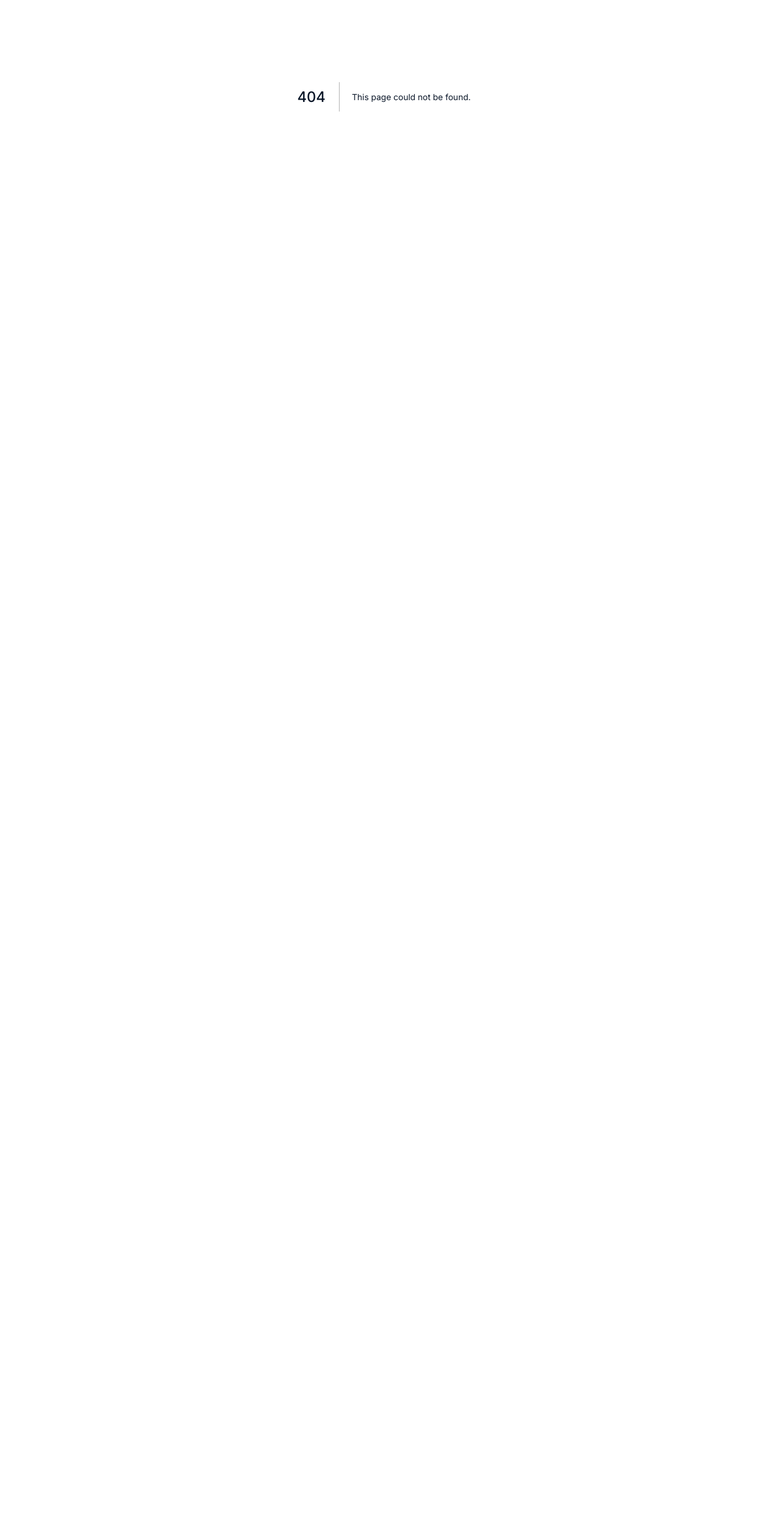
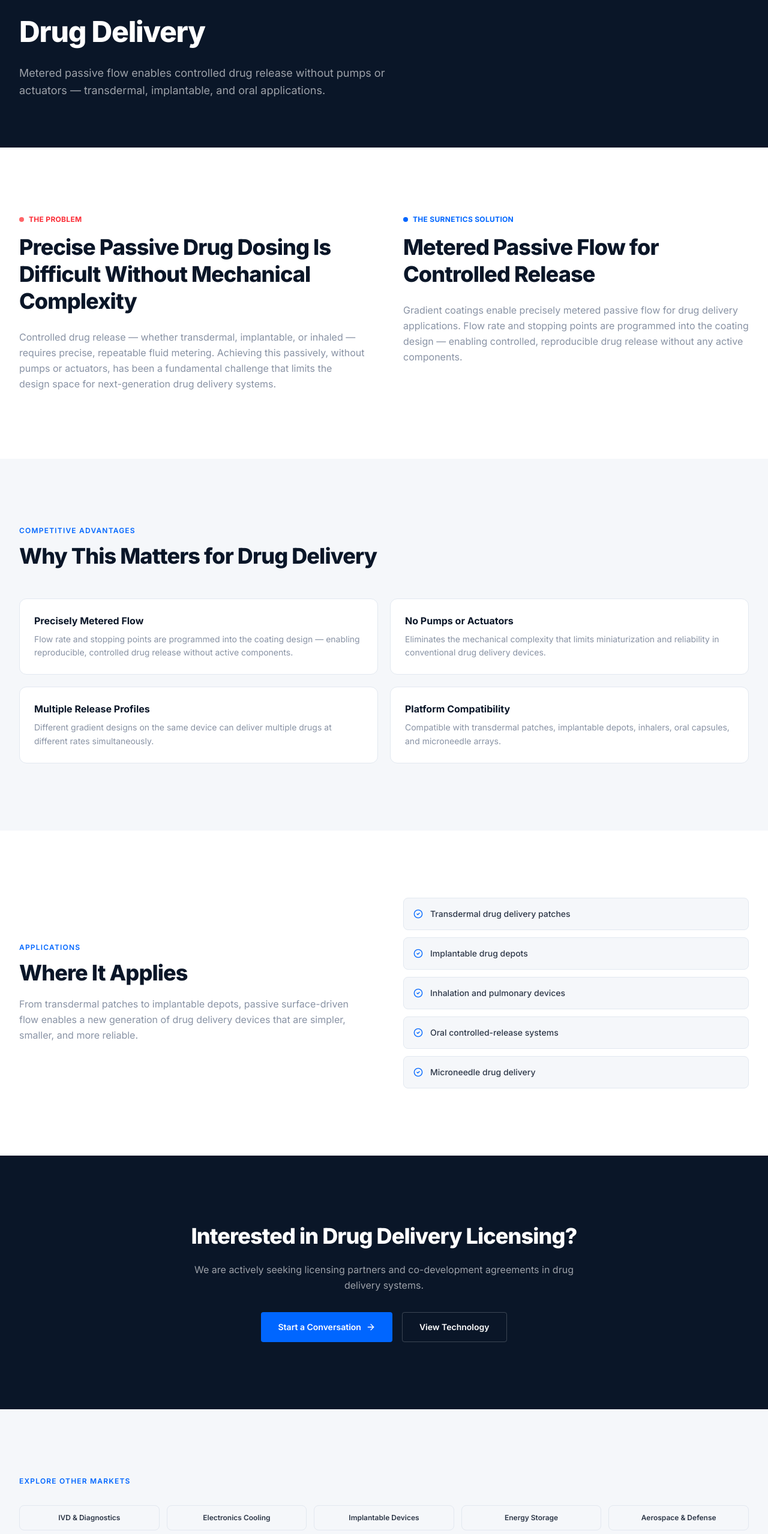
Before and after one commit to watchdogpedro/surnetics, a Next.js app: page /markets/drug-delivery in a window 1280 px wide. Before the commit this address had no page. Shown: the part 239-2797 px from the top of the page at 60% size. Before the commit the page ends 800 px from the top, so only its background shows below. Built offline with nearby package versions, Linux system fonts and the light colour scheme.

Commit message:
Add individual drug delivery market page

```diff
--- /dev/null
+++ b/src/app/markets/drug-delivery/page.tsx
@@ -0,0 +1,250 @@
+import type { Metadata } from "next";
+import Link from "next/link";
+import NavBar from "@/components/NavBar";
+import Footer from "@/components/Footer";
+import SectionWrapper from "@/components/SectionWrapper";
+import { Pill, CheckCircle2, ArrowRight, ArrowLeft } from "lucide-react";
+
+export const metadata: Metadata = {
+  title: "Drug Delivery | Passive Metered Flow for Controlled Release",
+  description:
+    "Metered passive flow enables controlled drug release without pumps or actuators — transdermal, implantable, and oral applications. Surnetics Surface Energy Gradient Coating technology.",
+  keywords: [
+    "drug delivery microfluidics",
+    "passive drug delivery",
+    "controlled release technology",
+    "transdermal drug delivery",
+    "pump-free drug delivery",
+    "microfluidic drug delivery licensing",
+    "implantable drug depot",
+  ],
+};
+
+const applications = [
+  "Transdermal drug delivery patches",
+  "Implantable drug depots",
+  "Inhalation and pulmonary devices",
+  "Oral controlled-release systems",
+  "Microneedle drug delivery",
+];
+
+const advantages = [
+  {
+    title: "Precisely Metered Flow",
+    description:
+      "Flow rate and stopping points are programmed into the coating design — enabling reproducible, controlled drug release without active components.",
+  },
+  {
+    title: "No Pumps or Actuators",
+    description:
+      "Eliminates the mechanical complexity that limits miniaturization and reliability in conventional drug delivery devices.",
+  },
+  {
+    title: "Multiple Release Profiles",
+    description:
+      "Different gradient designs on the same device can deliver multiple drugs at different rates simultaneously.",
+  },
+  {
+    title: "Platform Compatibility",
+    description:
+      "Compatible with transdermal patches, implantable depots, inhalers, oral capsules, and microneedle arrays.",
+  },
+];
+
+export default function DrugDeliveryPage() {
+  return (
+    <>
+      <NavBar />
+
+      {/* Header */}
+      <section className="bg-[#0A1628] pt-32 pb-20">
+        <div className="mx-auto max-w-7xl px-4 sm:px-6 lg:px-8">
+          <Link
+            href="/markets/"
+            className="inline-flex items-center gap-2 text-white/50 text-sm hover:text-white/80 transition-colors mb-8"
+          >
+            <ArrowLeft size={14} /> All Markets
+          </Link>
+          <div className="flex items-center gap-4 mb-6">
+            <div className="w-14 h-14 rounded-xl bg-[#0066FF]/20 flex items-center justify-center text-[#60A5FA]">
+              <Pill size={28} />
+            </div>
+            <p className="text-[#0066FF] text-xs font-semibold uppercase tracking-widest">
+              Market
+            </p>
+          </div>
+          <h1 className="text-white font-extrabold text-4xl md:text-5xl leading-tight tracking-tight mb-6 max-w-3xl">
+            Drug Delivery
+          </h1>
+          <p className="text-white/60 text-lg leading-relaxed max-w-2xl">
+            Metered passive flow enables controlled drug release without pumps
+            or actuators — transdermal, implantable, and oral applications.
+          </p>
+        </div>
+      </section>
+
+      {/* Problem */}
+      <SectionWrapper>
+        <div className="grid grid-cols-1 lg:grid-cols-2 gap-16">
+          <div>
+            <div className="flex items-center gap-2 mb-4">
+              <div className="w-2 h-2 rounded-full bg-red-400" />
+              <p className="text-red-500 text-xs font-bold uppercase tracking-wide">
+                The Problem
+              </p>
+            </div>
+            <h2 className="text-[#0A1628] font-extrabold text-3xl md:text-4xl leading-tight tracking-tight mb-6">
+              Precise Passive Drug Dosing Is Difficult Without Mechanical Complexity
+            </h2>
+            <div className="space-y-4 text-[#8892A4] text-base leading-relaxed">
+              <p>
+                Controlled drug release — whether transdermal, implantable, or
+                inhaled — requires precise, repeatable fluid metering. Achieving
+                this passively, without pumps or actuators, has been a fundamental
+                challenge that limits the design space for next-generation drug
+                delivery systems.
+              </p>
+            </div>
+          </div>
+
+          <div>
+            <div className="flex items-center gap-2 mb-4">
+              <div className="w-2 h-2 rounded-full bg-[#0066FF]" />
+              <p className="text-[#0066FF] text-xs font-bold uppercase tracking-wide">
+                The Surnetics Solution
+              </p>
+            </div>
+            <h2 className="text-[#0A1628] font-extrabold text-3xl md:text-4xl leading-tight tracking-tight mb-6">
+              Metered Passive Flow for Controlled Release
+            </h2>
+            <div className="space-y-4 text-[#8892A4] text-base leading-relaxed">
+              <p>
+                Gradient coatings enable precisely metered passive flow for drug
+                delivery applications. Flow rate and stopping points are programmed
+                into the coating design — enabling controlled, reproducible drug
+                release without any active components.
+              </p>
+            </div>
+          </div>
+        </div>
+      </SectionWrapper>
+
+      {/* Advantages */}
+      <SectionWrapper gray>
+        <div className="max-w-2xl mb-12">
+          <p className="text-[#0066FF] text-xs font-semibold uppercase tracking-widest mb-3">
+            Competitive Advantages
+          </p>
+          <h2 className="text-[#0A1628] font-extrabold text-3xl md:text-4xl leading-tight tracking-tight mb-4">
+            Why This Matters for Drug Delivery
+          </h2>
+        </div>
+        <div className="grid grid-cols-1 md:grid-cols-2 gap-5">
+          {advantages.map((adv) => (
+            <div
+              key={adv.title}
+              className="bg-white rounded-xl border border-[#E2E8F0] p-6"
+            >
+              <h3 className="text-[#0A1628] font-bold text-base mb-2">
+                {adv.title}
+              </h3>
+              <p className="text-[#8892A4] text-sm leading-relaxed">
+                {adv.description}
+              </p>
+            </div>
+          ))}
+        </div>
+      </SectionWrapper>
+
+      {/* Applications */}
+      <SectionWrapper>
+        <div className="grid grid-cols-1 lg:grid-cols-2 gap-16 items-center">
+          <div>
+            <p className="text-[#0066FF] text-xs font-semibold uppercase tracking-widest mb-3">
+              Applications
+            </p>
+            <h2 className="text-[#0A1628] font-extrabold text-3xl md:text-4xl leading-tight tracking-tight mb-4">
+              Where It Applies
+            </h2>
+            <p className="text-[#8892A4] text-base leading-relaxed">
+              From transdermal patches to implantable depots, passive
+              surface-driven flow enables a new generation of drug delivery
+              devices that are simpler, smaller, and more reliable.
+            </p>
+          </div>
+          <ul className="space-y-3">
+            {applications.map((app) => (
+              <li
+                key={app}
+                className="flex items-center gap-3 p-4 bg-[#F5F7FA] rounded-lg border border-[#E2E8F0]"
+              >
+                <CheckCircle2
+                  size={16}
+                  className="text-[#0066FF] flex-shrink-0"
+                />
+                <span className="text-[#2D3748] text-sm font-medium">
+                  {app}
+                </span>
+              </li>
+            ))}
+          </ul>
+        </div>
+      </SectionWrapper>
+
+      {/* CTA */}
+      <SectionWrapper dark>
+        <div className="text-center max-w-2xl mx-auto">
+          <h2 className="text-white font-extrabold text-3xl md:text-4xl leading-tight tracking-tight mb-5">
+            Interested in Drug Delivery Licensing?
+          </h2>
+          <p className="text-white/60 text-base leading-relaxed mb-8">
+            We are actively seeking licensing partners and co-development
+            agreements in drug delivery systems.
+          </p>
+          <div className="flex flex-wrap justify-center gap-4">
+            <Link
+              href="/contact/"
+              className="inline-flex items-center gap-2 px-7 py-3.5 rounded bg-[#0066FF] text-white font-semibold text-sm hover:bg-blue-500 transition-colors duration-200"
+            >
+              Start a Conversation <ArrowRight size={16} />
+            </Link>
+            <Link
+              href="/technology/"
+              className="inline-flex items-center gap-2 px-7 py-3.5 rounded border border-white/20 text-white font-semibold text-sm hover:border-white/50 transition-colors duration-200"
+            >
+              View Technology
+            </Link>
+          </div>
+        </div>
+      </SectionWrapper>
+
+      {/* Other Markets */}
+      <SectionWrapper gray>
+        <div className="max-w-2xl mb-8">
+          <p className="text-[#0066FF] text-xs font-semibold uppercase tracking-widest mb-3">
+            Explore Other Markets
+          </p>
+        </div>
+        <div className="grid grid-cols-2 md:grid-cols-5 gap-3">
+          {[
+            { label: "IVD & Diagnostics", href: "/markets/ivd-diagnostics/" },
+            { label: "Electronics Cooling", href: "/markets/electronics-cooling/" },
+            { label: "Implantable Devices", href: "/markets/implantable-devices/" },
+            { label: "Energy Storage", href: "/markets/energy-storage/" },
+            { label: "Aerospace & Defense", href: "/markets/aerospace-defense/" },
+          ].map((m) => (
+            <Link
+              key={m.href}
+              href={m.href}
+              className="px-4 py-3 rounded-lg border border-[#E2E8F0] text-center text-[#2D3748] text-xs font-semibold hover:border-[#0066FF] hover:text-[#0066FF] transition-colors duration-200"
+            >
+              {m.label}
+            </Link>
+          ))}
+        </div>
+      </SectionWrapper>
+
+      <Footer />
+    </>
+  );
+}
```
